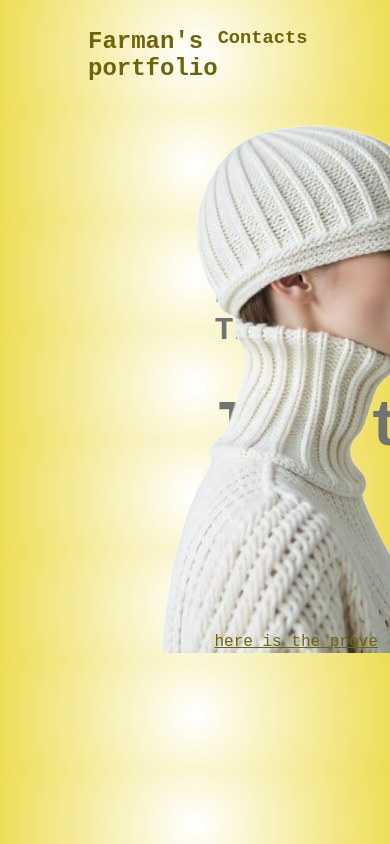
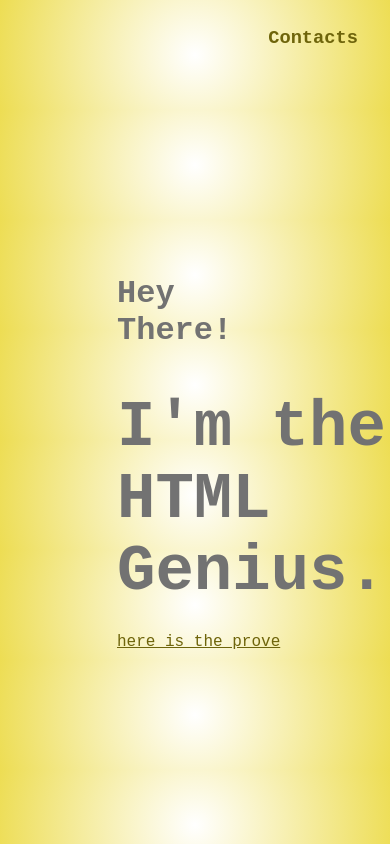
Before and after one commit to CipHer170/CipHer170.github.io, a plain HTML site: page index.html in a window 390 px wide. Shown: the top 844 px of the page. Drawn offline with Linux system fonts and the light colour scheme.

Commit message:
mobile version added

```diff
--- a/style.css
+++ b/style.css
@@ -92,3 +92,49 @@ a {
     justify-content: flex-end;
     padding-right: 80px;
 }
+
+
+
+
+/* ----- media ----- */
+@media only screen and (max-width: 600px) {
+    body {
+        background-color: lightblue;
+    }
+
+    .container {
+        margin: 0 auto;
+        padding: 0 24px;
+        color: rgb(110, 100, 11);
+    }
+
+    .background {
+        width: fit-content;
+        font-weight: 100;
+        color: rgb(114, 114, 114);
+        z-index: -1;
+        position: absolute;
+        top: 30%;
+        left: 30%;
+    }
+
+    .background_text {
+        font-size: 64px;
+    }
+
+
+    .main_img {
+        visibility: hidden;
+    }
+
+    .to_journey {
+        position: absolute;
+        left: 30%;
+        top: 75%;
+    }
+
+    .portfolio {
+        visibility: hidden;
+    }
+
+}
```
